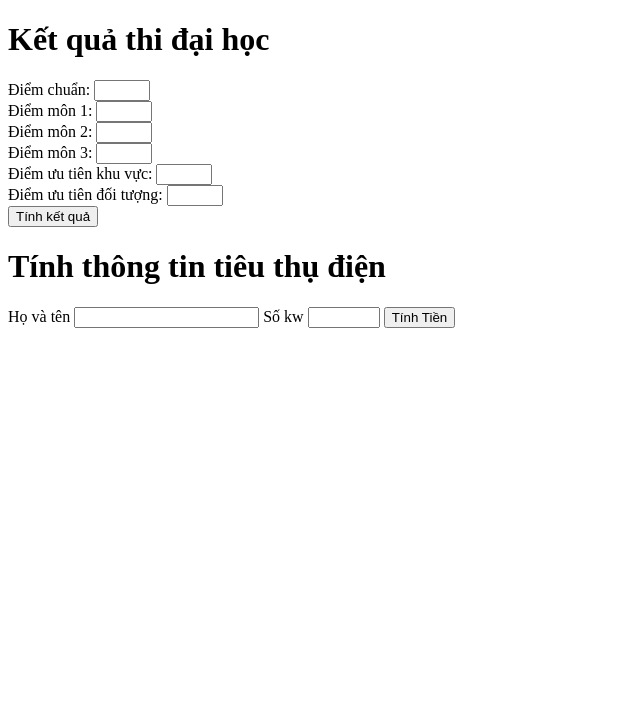
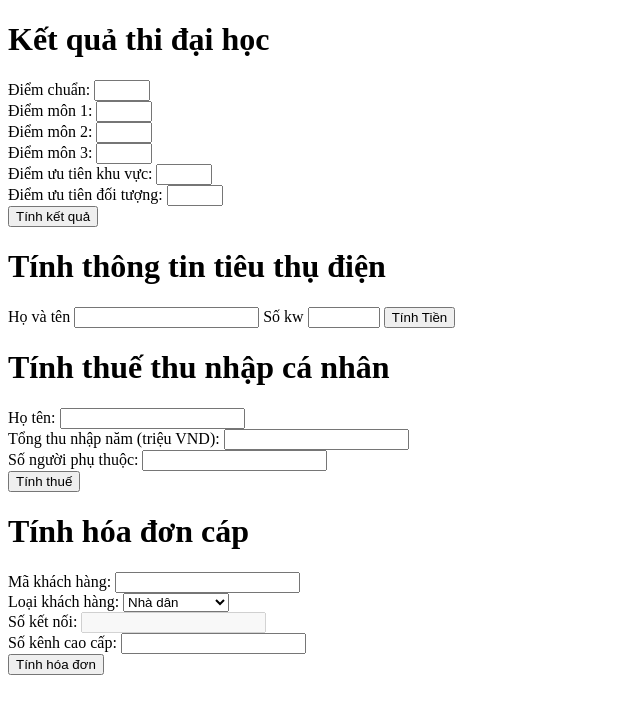
Before and after one commit to nguyenphanlongvu/BAI_TAP_JSBUOI5, a plain HTML site: page index.html in a window 1280 px wide. Shown: the whole page, without its empty margins (0-640 px from the left). Drawn offline with Linux system fonts and the light colour scheme.

Commit message:
update file bai tap

```diff
--- a/index.html
+++ b/index.html
@@ -41,6 +41,44 @@
       <button onclick="tinhTien()">Tính Tiền</button>
       <p id="result1"></p>
     </div>
+    <!-- bài 3 -->
+    <div class="container2">
+      <h1>Tính thuế thu nhập cá nhân</h1>
+
+      <label for="fullName">Họ tên:</label>
+      <input type="text" id="fullName" /><br />
+
+      <label for="totalIncome">Tổng thu nhập năm (triệu VND):</label>
+      <input type="number" id="totalIncome" min="0" /><br />
+
+      <label for="dependents">Số người phụ thuộc:</label>
+      <input type="number" id="dependents" min="0" /><br />
+
+      <button onclick="calculateTax()">Tính thuế</button>
+      <p id="taxResult"></p>
+    </div>
+    <!-- bai 4 -->
+    <div class="container3">
+      <h1>Tính hóa đơn cáp</h1>
+
+      <label for="maKhachHang">Mã khách hàng:</label>
+      <input type="text" id="maKhachHang" /><br />
+
+      <label for="loaiKhachHang">Loại khách hàng:</label>
+      <select id="loaiKhachHang" onchange="toggleKetNoi()">
+        <option value="nhaDan">Nhà dân</option>
+        <option value="doanhNghiep">Doanh nghiệp</option></select
+      ><br />
+
+      <label for="soKetNoi">Số kết nối:</label>
+      <input type="number" id="soKetNoi" min="0" disabled /><br />
+
+      <label for="soKenhCaoCap">Số kênh cao cấp:</label>
+      <input type="number" id="soKenhCaoCap" min="0" /><br />
+
+      <button onclick="tinhHoaDon()">Tính hóa đơn</button>
+      <p id="hoaDonResult"></p>
+    </div>
 
     <script src="./index.js"></script>
   </body>
--- a/index.js
+++ b/index.js
@@ -50,3 +50,74 @@ function tinhTien() {
 
 
 }
+// bài 3
+function calculateTax() {
+    var fullName = document.getElementById("fullName").value;
+    var totalIncome = parseFloat(document.getElementById("totalIncome").value);
+    var dependents = parseInt(document.getElementById("dependents").value);
+
+    if (!fullName || isNaN(totalIncome) || isNaN(dependents)) {
+        document.getElementById("taxResult").textContent = "Vui lòng nhập đầy đủ thông tin";
+        return;
+    }
+
+   var taxableIncome = totalIncome  - 4000000 - dependents * 1600000;
+ var taxRate = calculateTaxRate(taxableIncome);
+    var taxAmount = taxableIncome * taxRate;
+
+    document.getElementById("taxResult").textContent = `${fullName}, Thuế thu nhập cá nhân phải trả: ${taxAmount} VND`;
+}
+
+function calculateTaxRate(taxableIncome) {
+    if (taxableIncome <= 60000000) {
+        return 0.05;
+    } else if (taxableIncome <= 120000000) {
+        return 0.1;
+    } else if (taxableIncome <= 210000000) {
+        return 0.15;
+    } else if (taxableIncome <= 384000000) {
+        return 0.2;
+    } else if (taxableIncome <= 624000000) {
+        return 0.25;
+    } else if (taxableIncome <= 960000000) {
+        return 0.3;
+    } else {
+        return 0.35;
+    }
+}
+//bài 4
+function toggleKetNoi() {
+    var loaiKhachHang = document.getElementById("loaiKhachHang").value;
+    var soKetNoiInput = document.getElementById("soKetNoi");
+
+    if (loaiKhachHang === "nhaDan") {
+        soKetNoiInput.disabled = true;
+        soKetNoiInput.value = "";
+    } evar
+        soKetNoiInput.disabled = false;
+    }
+
+function tinhHoaDon() {
+    var maKhachHang = document.getElementById("maKhachHang").value;
+    var loaiKhachHang = document.getElementById("loaiKhachHang").value;
+    var soKetNoi = parseInt(document.getElementById("soKetNoi").value);
+    var soKenhCaoCap = parseInt(document.getElementById("soKenhCaoCap").value);
+
+    let phiXuLy = 0;
+    let phiDichVuCoBan = 0;
+    let phiKenhCaoCap = 0;
+
+    if (loaiKhachHang === "nhaDan") {
+        phiXuLy = 4.5;
+        phiDichVuCoBan = 20.5;
+        phiKenhCaoCap = 7.5 * soKenhCaoCap;
+    } else if (loaiKhachHang === "doanhNghiep") {
+        phiXuLy = 15;
+        phiDichVuCoBan = 75 + (soKetNoi - 10) * 5;
+        phiKenhCaoCap = 50 * soKenhCaoCap;
+    }
+
+    var tongHoaDon = phiXuLy + phiDichVuCoBan + phiKenhCaoCap;
+
+    document.getElementById("hoaDonResult").textContent = `Mã khách hàng: ${maKhachHang}\nTổng hóa đơn: ${tongHoaDon} $`;
+}
```
